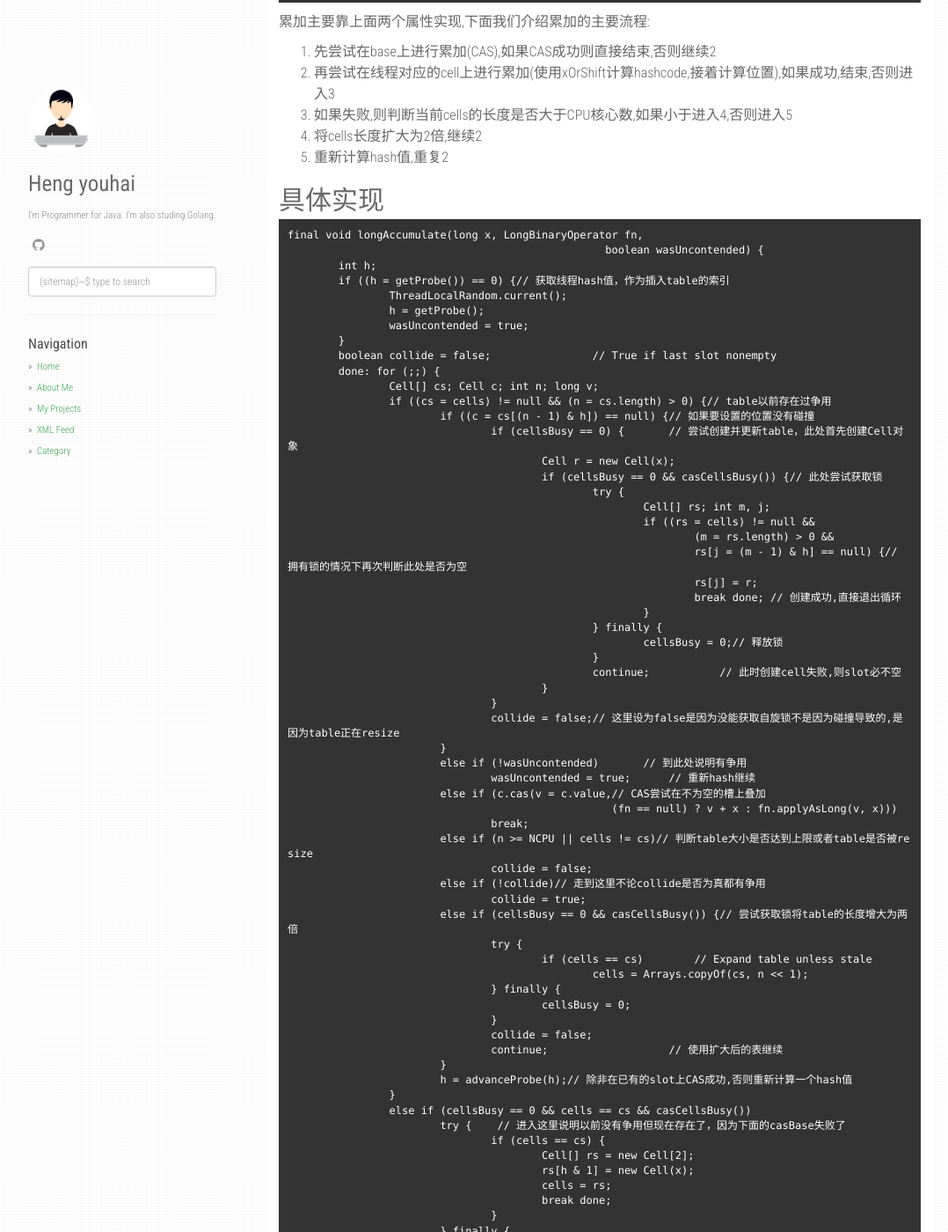
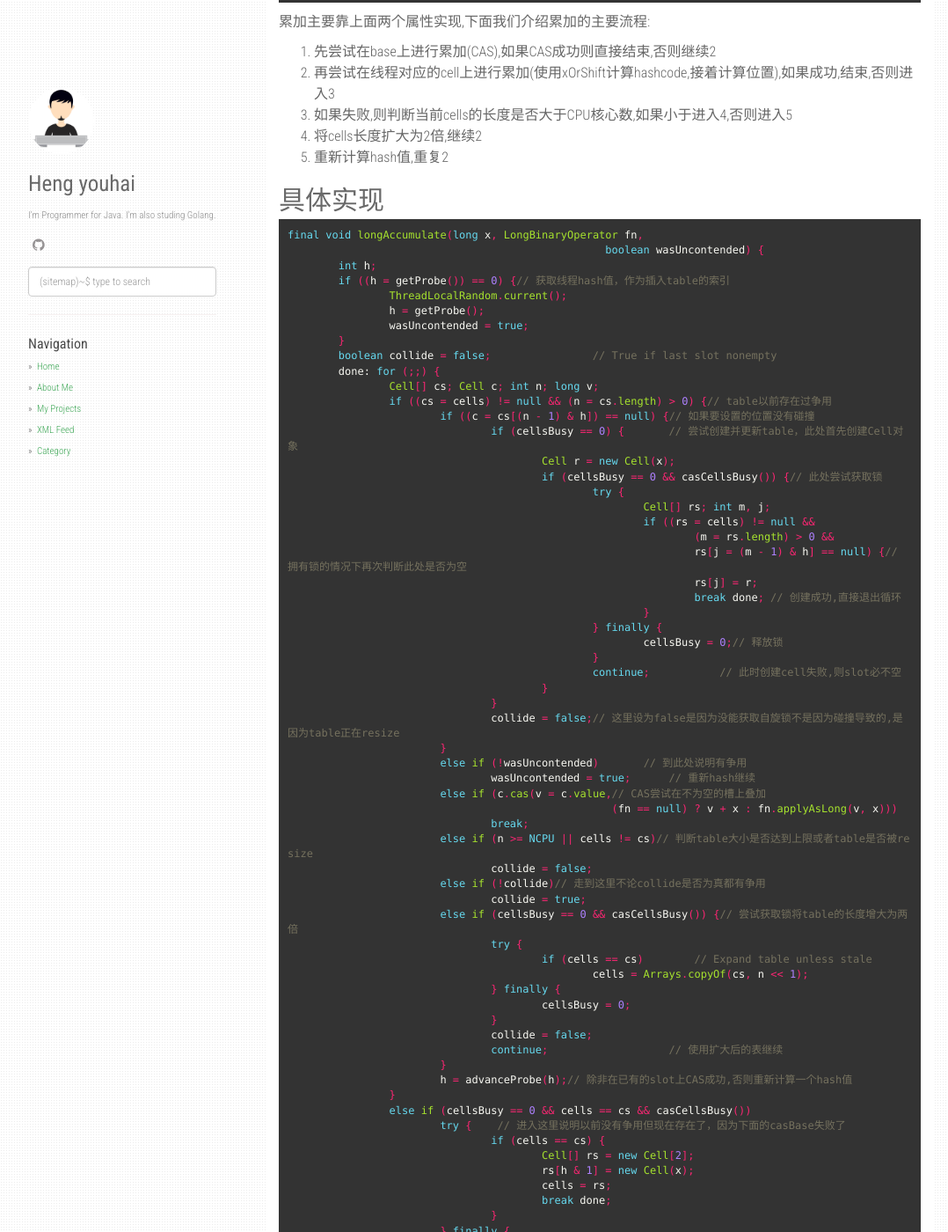
Before and after one commit to hengyoush/hengyoush.github.io, a Jekyll site: the page built from _posts/2019-04-29-jdk-longadder.md, in a window 1280 px wide and 1400 px high, scrolled down 613 px. Shown: the whole window at 88% size, without its empty margins (53-1131 px from the left). Built offline with Jekyll 4.4.1, drawn with Linux system fonts in a browser that asks for light colours; nearby versions of some CDN libraries; comment, search, counter and statistics services are not loaded; some of the changed text lies outside the part shown.

Commit message:
更改代码块类型

````diff
--- a/_posts/2019-04-29-jdk-longadder.md
+++ b/_posts/2019-04-29-jdk-longadder.md
@@ -1,7 +1,7 @@
 ---
 layout: post
 title:  "JDK源码:LongAdder与Striped64解析"
-date:   2019-04-29 18:11:00 +0700
+date:   2019-04-29 18:12:00 +0700
 categories: [java, jdk]
 ---
 
@@ -19,7 +19,7 @@ LongAdder继承自**Striped64**类,该类实现了主要的功能逻辑.
 
 ## 主要流程
 首先,我们介绍以下与**Striped64**中计数相关的属性:
-```
+```java
 // 每个cell里面有一个long,线程在cell上进行累加
 transient volatile Cell[] cells;
 // 当不存在冲突时或者作为存在冲突时的一个后备选择,base用作累加的目标
@@ -36,7 +36,7 @@ transient volatile int cellsBusy;
 5. 重新计算hash值,重复2
 
 ## 具体实现
-```
+```java
 final void longAccumulate(long x, LongBinaryOperator fn,
 						  boolean wasUncontended) {
 	int h;
@@ -110,7 +110,7 @@ final void longAccumulate(long x, LongBinaryOperator fn,
 }
 ```
 
-```
+```java
 public void add(long x) {
 	Cell[] cs; long b, v; int m; Cell c;
 	if ((cs = cells) != null || !casBase(b = base, b + x)) {
@@ -129,7 +129,7 @@ public void add(long x) {
 
 #### 关于sum方法
 LongAdder的sum方法返回的不是一个快照值,如下:
-```
+```java
 public long sum() {
 	Cell[] cs = cells;
 	long sum = base;
````
